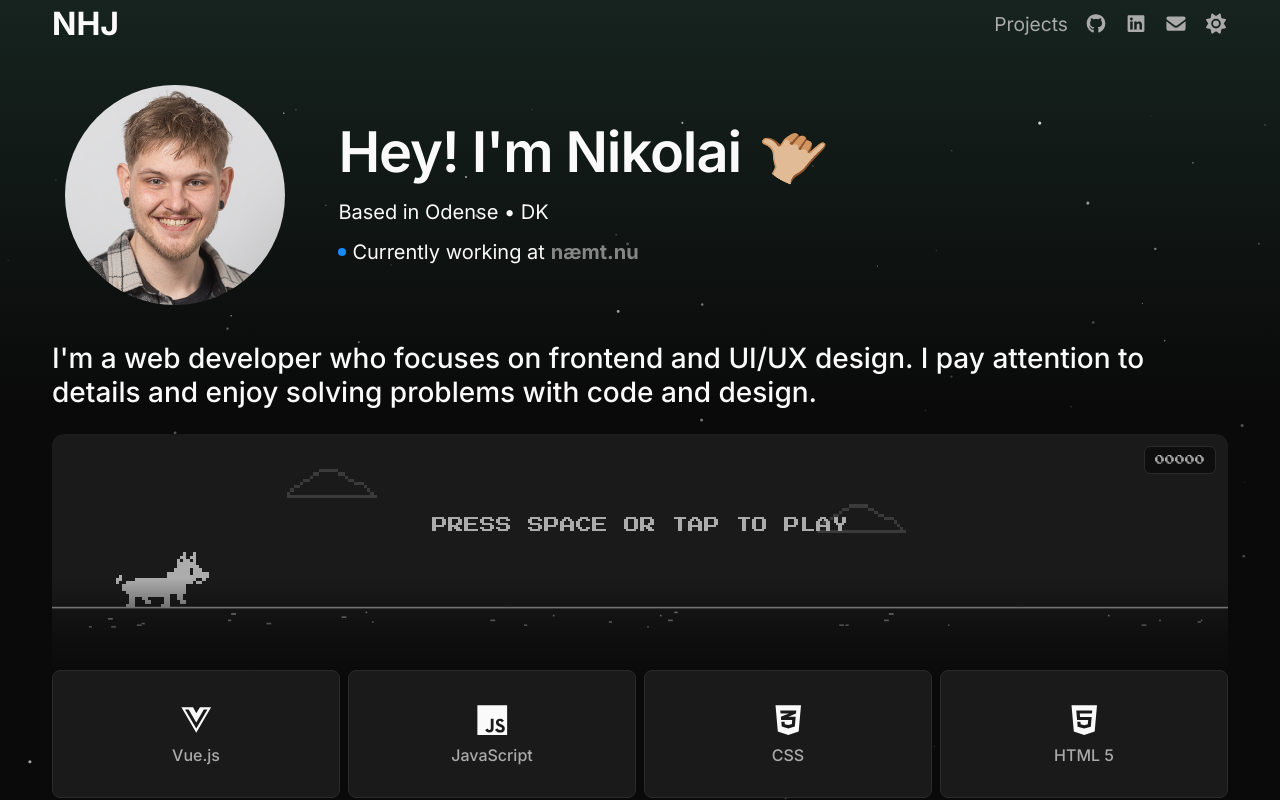
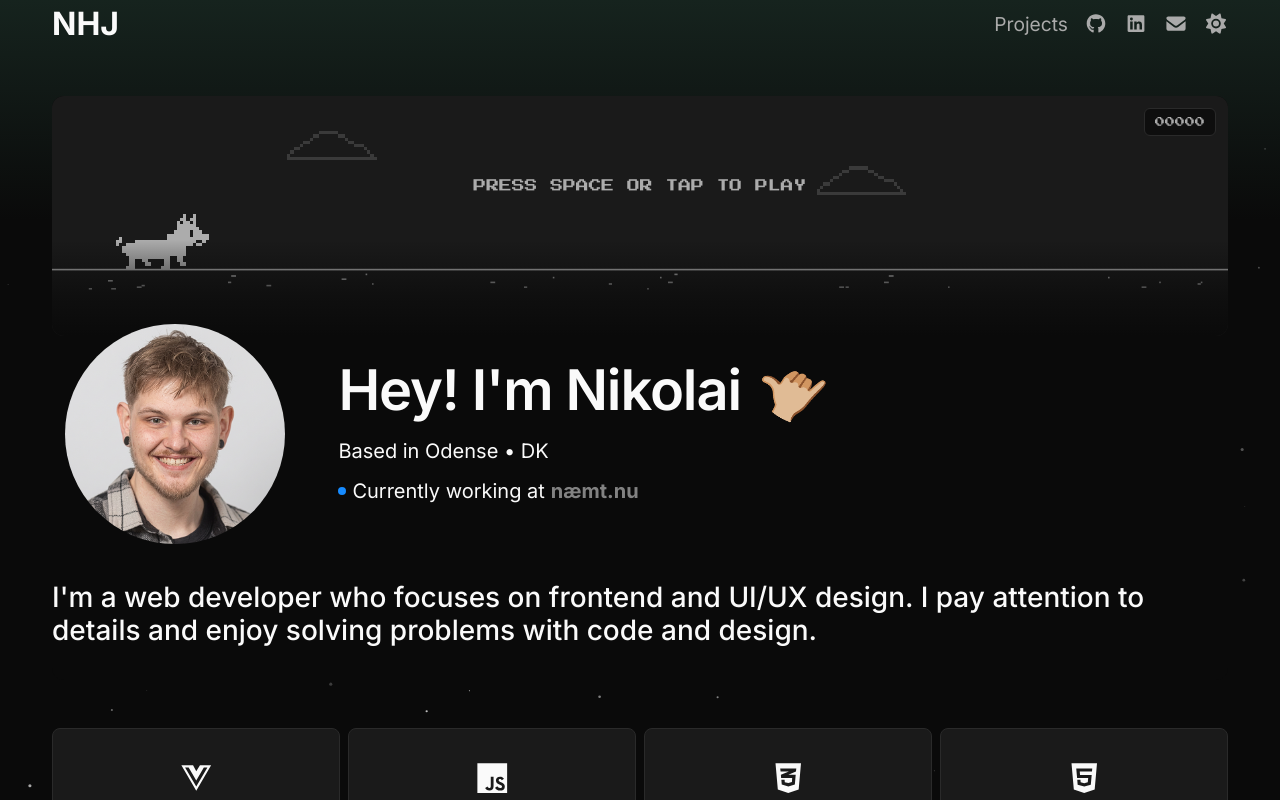
Before and after one commit to Nikolaihoej/modern-portfolio, a Vue app: page / in a window 1280 px wide. Shown: the top 800 px of the page. Built offline with nearby package versions, Linux system fonts and the light colour scheme.

Commit message:
update again

```diff
--- a/src/assets/main.css
+++ b/src/assets/main.css
@@ -74,7 +74,7 @@ html body.light {
 #app {
   --glow-color: rgba(26, 44, 37, 0.74);          /* green */
   background-color: var(--app-bg);
-  background-image: linear-gradient(180deg, var(--glow-color) 0%, rgba(0, 0, 0, 0) 400px);
+  background-image: linear-gradient(180deg, var(--glow-color) 0%, rgba(0, 0, 0, 0) 220px); /* short glow – just behind the navbar */
   color: var(--app-text);
   font-family: 'Inter', sans-serif;
   transition: --glow-color 3s ease; /* a slow, gentle shift */
--- a/src/components/corgiRun.vue
+++ b/src/components/corgiRun.vue
@@ -266,7 +266,7 @@ function drawText(text, x, y) {
   ctx.fillStyle = colors.ink
   ctx.textAlign = 'center'
   ctx.textBaseline = 'top'
-  ctx.font = '10px "Press Start 2P", monospace'
+  ctx.font = '8px "Press Start 2P", monospace'
   ctx.fillText(text, x, y)
 }
 
--- a/src/components/hero.vue
+++ b/src/components/hero.vue
@@ -1,5 +1,5 @@
 <template>
-    <div class="container custom-container my-4">
+    <div class="container custom-container hero mb-4">
         <div class="row d-flex align-items-center">
             <div class="image col-auto" @mouseenter="handleHover" @mouseleave="handleLeave" @click="handleHover">
                 <!-- the size is set once with --avatar-size (see the CSS) – ring and image follow it -->
@@ -140,6 +140,11 @@ function animateHand() {
     object-fit: cover;
 }
 
+.hero {
+    position: relative;
+    z-index: 2; /* above the game's gradient */
+}
+
 .custom-container {
     max-width: var(--container-max);
     margin-left: auto;
--- a/src/views/home.vue
+++ b/src/views/home.vue
@@ -1,8 +1,11 @@
 <template>
     <div>
         <ParticleBackground />
-        <hero />
-        <CorgiRun />
+        <!-- the game and the hero share one dark panel, like a profile card -->
+        <div class="hero-block">
+            <CorgiRun />
+            <hero />
+        </div>
         <techTree />
         <RecentProjects />
         <work />
@@ -19,3 +22,29 @@ import RecentProjects from '../components/recentProjects.vue'
 import work from '../components/work.vue'
 import Footer from '../components/footer.vue'
 </script>
+
+<style scoped>
+/* one dark panel behind the game + hero, same width as the content below */
+.hero-block {
+    width: min(100% - 24px, var(--container-max) - 24px);
+    margin: 48px auto;
+    background: var(--bg-dark); /* covers the particles and glow, so it reads as one card */
+    border-radius: 12px;
+}
+.light .hero-block {
+    background: var(--bg-light);
+}
+
+/* inside the panel the two parts use the panel's width, not their own container padding */
+.hero-block :deep(.custom-container) {
+    max-width: none;
+    padding-left: 0;
+    padding-right: 0;
+}
+
+/* the picture overlaps the faded bottom of the game */
+.hero-block :deep(.hero) {
+    margin-top: clamp(-70px, -2vw, -20px);
+    padding-bottom: 8px;
+}
+</style>
```
